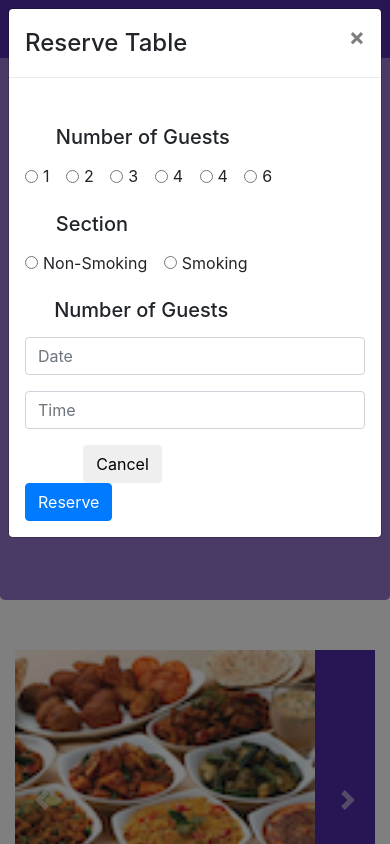
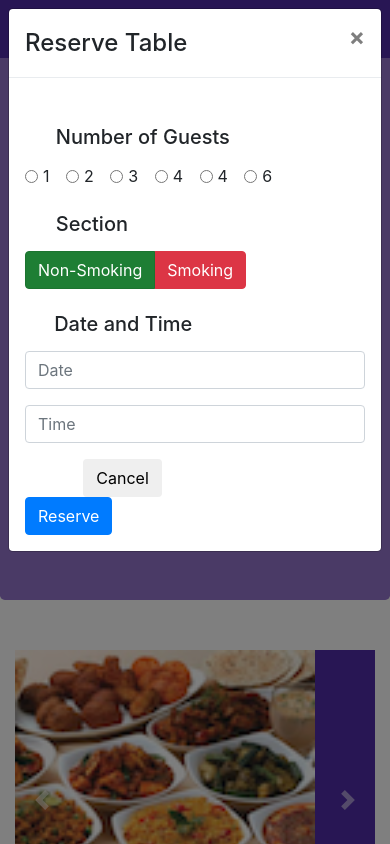
Before and after one commit to yasir1029/Bootstrap, a website: page index.html in a window 390 px wide. Both pictures are taken after a click on the link "Reserve Table". Shown: the top 844 px of the page. Drawn offline with nearby package versions, Linux system fonts and the light colour scheme.

Commit message:
week 3 assignment updated

```diff
--- a/index.html
+++ b/index.html
@@ -114,23 +114,23 @@
                             </div>
                         </div>
                         <div class="form-group row">
-                            <label for="radio" class="col-sm-2 offset-1 col-form-label">
+                            <label for="radio2" class="col-sm-2 offset-1 col-form-label">
                                 <h5>Section</h5>
                             </label>
-                            <div class="col-sm-5" id="radio">
-                                <div class="form-check form-check-inline">
-                                    <input class="btn btn-success form-check-input" type="radio" name="inlineRadioOptions" id="inlineRadio1" value="option1">
-                                    <label class="form-check-label" for="inlineRadio1">Non-Smoking</label>
-                                </div>
-                                <div class="form-check form-check-inline">
-                                    <input class="form-check-input" type="radio" name="inlineRadioOptions" id="inlineRadio2" value="option2">
-                                    <label class="form-check-label" for="inlineRadio2">Smoking</label>
+                            <div class="col-sm-5" id="radio2">
+                                <div class="btn-group btn-group-toggle" data-toggle="buttons">
+                                    <label class="btn btn-success active">
+                                        <input type="radio" name="options" id="option1" checked> Non-Smoking
+                                    </label>
+                                    <label class="btn btn-danger">
+                                        <input type="radio" name="options" id="option2" > Smoking
+                                    </label>
                                 </div>
                             </div>
                         </div>
                         <div class="form-row">
                             <label class="col-sm-2 offset-1 col-form-label">
-                                <h5>Number of Guests</h5>
+                                <h5>Date and Time</h5>
                             </label>
                             <div class="form-group col-sm-3">
                                 <input type="input" class="form-control" id="date" placeholder="Date">
```
